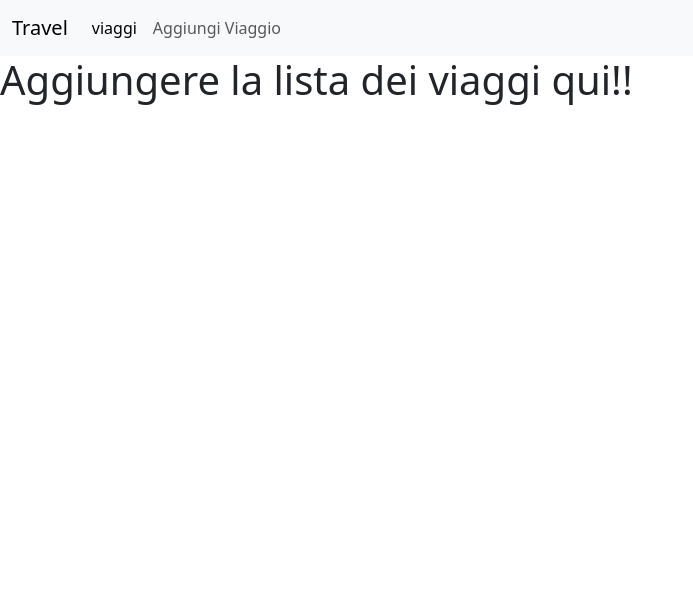
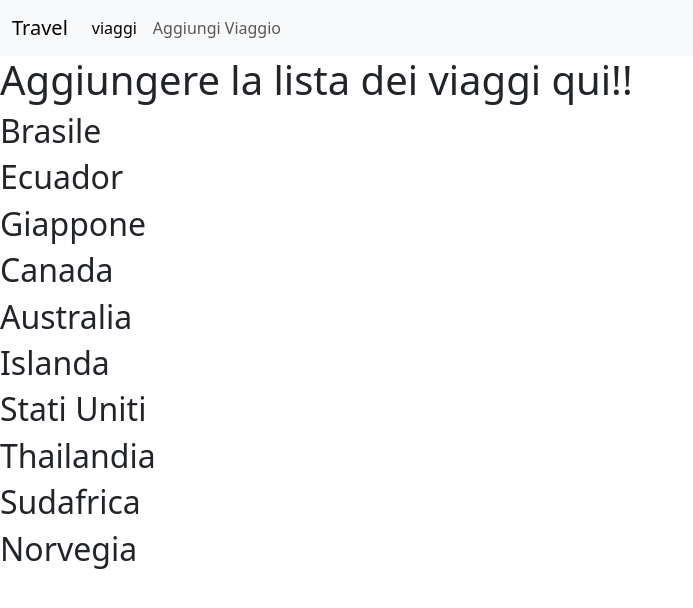
Before and after one commit to Anniballi-Andrea/poject_work_1, a React (Vite) app: page / in a window 1280 px wide. Shown: the top 608 px of the page, without its empty margins (0-693 px from the left). Built offline with nearby package versions, Linux system fonts and the light colour scheme.

Commit message:
add homepage and addtravel pages and the travel data

```diff
--- a/src/App.jsx
+++ b/src/App.jsx
@@ -1,5 +1,7 @@
 import { BrowserRouter, Route, Routes } from "react-router-dom"
 import DefoultLayout from "./layout/DefoultLayout"
+import HomePage from "./pages/Homepage"
+import AddTravel from "./pages/AddTravel"
 
 function App() {
 
@@ -9,8 +11,8 @@ function App() {
       <BrowserRouter>
         <Routes>
           <Route element={<DefoultLayout />}>
-            <Route path='/' element={<h1>Aggiungere la lista dei viaggi qui!!</h1>} />
-            <Route path="/add" element={<h1>Aggiungere il form per i viaggi qui!!</h1>} />
+            <Route path='/' element={<HomePage />} />
+            <Route path="/add" element={<AddTravel />} />
           </Route>
         </Routes>
       </BrowserRouter>
--- /dev/null
+++ b/src/data/clienti.js
@@ -0,0 +1,29 @@
+const clienti = [
+    { id: 1, nome: "Luke", cognome: "Skywalker", codiceFiscale: "SKWLKU77A01H501U" },
+    { id: 2, nome: "Leia", cognome: "Organa", codiceFiscale: "RGNLIA77A41H501Q" },
+    { id: 3, nome: "Han", cognome: "Solo", codiceFiscale: "SOLHNA75C15H501E" },
+    { id: 4, nome: "Anakin", cognome: "Skywalker", codiceFiscale: "SKWNKN70D10H501R" },
+    { id: 5, nome: "Obiwan", cognome: "Kenobi", codiceFiscale: "KNBOWN65E20H501M" },
+    { id: 6, nome: "Padme", cognome: "Amidala", codiceFiscale: "MDLPDM76F50H501A" },
+    { id: 7, nome: "Yoda", cognome: "Maestro", codiceFiscale: "MSTYOD50A01H501V" },
+    { id: 8, nome: "Mace", cognome: "Windu", codiceFiscale: "WNDMCE68B12H501S" },
+    { id: 9, nome: "QuiGon", cognome: "Jinn", codiceFiscale: "JNNQGN60C03H501H" },
+    { id: 10, nome: "Ahsoka", cognome: "Tano", codiceFiscale: "TNAHSK96D44H501N" },
+    { id: 11, nome: "Rey", cognome: "Palpatine", codiceFiscale: "PLPRYE98E55H501K" },
+    { id: 12, nome: "Finn", cognome: "FN2187", codiceFiscale: "FN2FNN95F01H501Z" },
+    { id: 13, nome: "Poe", cognome: "Dameron", codiceFiscale: "DMRPOE89G10H501T" },
+    { id: 14, nome: "Kylo", cognome: "Ren", codiceFiscale: "RNKLYO91H20H501C" },
+    { id: 15, nome: "Ben", cognome: "Solo", codiceFiscale: "SOLBEN92A15H501W" },
+    { id: 16, nome: "Lando", cognome: "Calrissian", codiceFiscale: "CLRLDN55B05H501J" },
+    { id: 17, nome: "Chewbacca", cognome: "Wookiee", codiceFiscale: "WKKCHB40C30H501D" },
+    { id: 18, nome: "Jyn", cognome: "Erso", codiceFiscale: "RSOJYN88D18H501F" },
+    { id: 19, nome: "Cassian", cognome: "Andor", codiceFiscale: "NDRCSN82E22H501B" },
+    { id: 20, nome: "Saw", cognome: "Gerrera", codiceFiscale: "GRRSWA70F09H501L" },
+    { id: 21, nome: "Boba", cognome: "Fett", codiceFiscale: "FTTBBA75G01H501P" },
+    { id: 22, nome: "Jango", cognome: "Fett", codiceFiscale: "FTTJNG65H14H501Y" },
+    { id: 23, nome: "Count", cognome: "Dooku", codiceFiscale: "DKUCNT50A10H501R" },
+    { id: 24, nome: "Sheev", cognome: "Palpatine", codiceFiscale: "PLPSHV45B01H501X" },
+    { id: 25, nome: "Wilhelm", cognome: "Tarkin", codiceFiscale: "TRKWLH48C17H501G" },
+];
+
+export default clienti;
--- /dev/null
+++ b/src/data/viaggi.js
@@ -0,0 +1,64 @@
+const viaggi =
+    [
+        {
+            id: 1,
+            destinazione: "Brasile",
+            dataPartenza: "2025-03-10",
+            dataRitorno: "2025-03-25",
+        },
+        {
+            id: 2,
+            destinazione: "Ecuador",
+            dataPartenza: "2025-04-05",
+            dataRitorno: "2025-04-18"
+        },
+        {
+            id: 3,
+            destinazione: "Giappone",
+            dataPartenza: "2025-05-01",
+            dataRitorno: "2025-05-15"
+        },
+        {
+            id: 4,
+            destinazione: "Canada",
+            dataPartenza: "2025-06-12",
+            dataRitorno: "2025-06-28"
+        },
+        {
+            id: 5,
+            destinazione: "Australia",
+            dataPartenza: "2025-07-03",
+            dataRitorno: "2025-07-22"
+        },
+        {
+            id: 6,
+            destinazione: "Islanda",
+            dataPartenza: "2025-08-10",
+            dataRitorno: "2025-08-20"
+        },
+        {
+            id: 7,
+            destinazione: "Stati Uniti",
+            dataPartenza: "2025-09-05",
+            dataRitorno: "2025-09-19"
+        },
+        {
+            id: 8,
+            destinazione: "Thailandia",
+            dataPartenza: "2025-10-02",
+            dataRitorno: "2025-10-17"
+        },
+        {
+            id: 9,
+            destinazione: "Sudafrica",
+            dataPartenza: "2025-11-08",
+            dataRitorno: "2025-11-23"
+        },
+        {
+            id: 10,
+            destinazione: "Norvegia",
+            dataPartenza: "2025-12-01",
+            dataRitorno: "2025-12-12"
+        }
+    ]
+export default viaggi;
--- /dev/null
+++ b/src/pages/AddTravel.jsx
@@ -0,0 +1,6 @@
+export default function AddTravel() {
+    //è una pagina placeholder
+    return (
+        <h1>Aggiungere il form per i viaggi qui!!</h1>
+    )
+}
--- /dev/null
+++ b/src/pages/HomePage.jsx
@@ -0,0 +1,21 @@
+import { useState } from "react"
+import clienti from "../data/clienti" //prendo la lista clienti dal file clienti.jsx
+import viaggi from "../data/viaggi" //prendo la lista dei viaggi nel file viaggi.jsx
+
+export default function HomePage() {
+    const viaggiatori = clienti
+
+    const [travel, setTravel] = useState(viaggi) //inserisco nello state di travel la lista di viaggi importata
+
+    console.log(viaggiatori)
+    return (
+        <>
+            <h1>Aggiungere la lista dei viaggi qui!!</h1>
+            {//faccio un map dei viaggi per stamparli a schermo e controllare se i dati vengono aquisiti
+                travel.map(el => (
+                    <h2 key={el.id}>{el.destinazione}</h2>
+                ))
+            }
+        </>
+    )
+}
```
Also changed, not shown: 1 other file (tests, documents, lock files or other folders).
